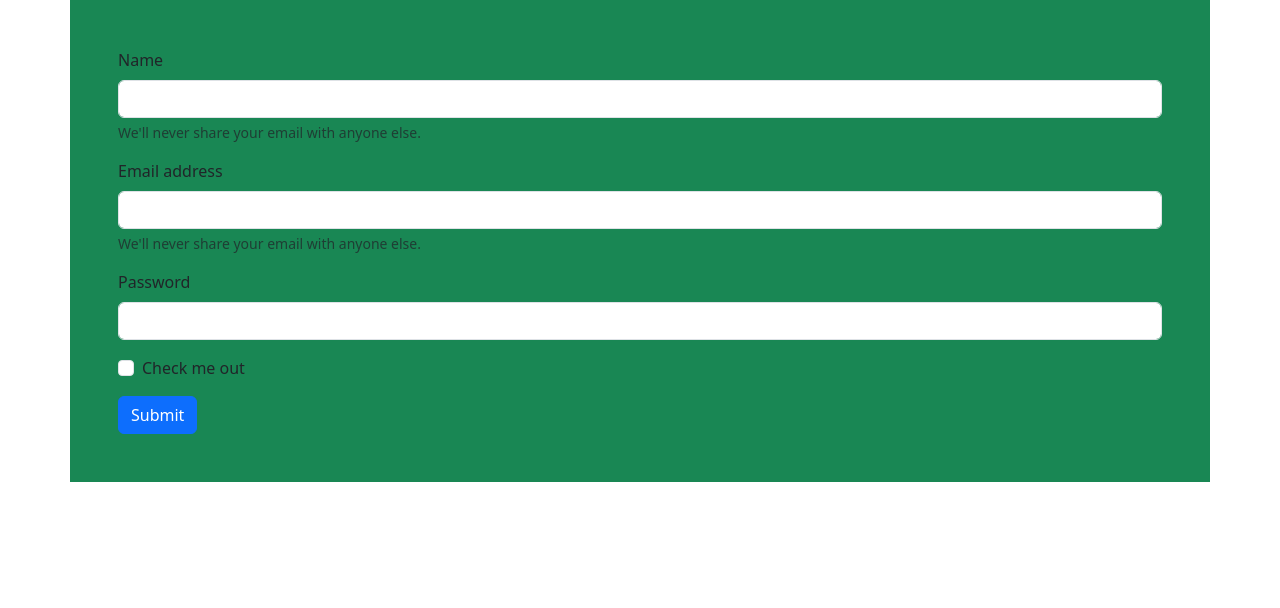
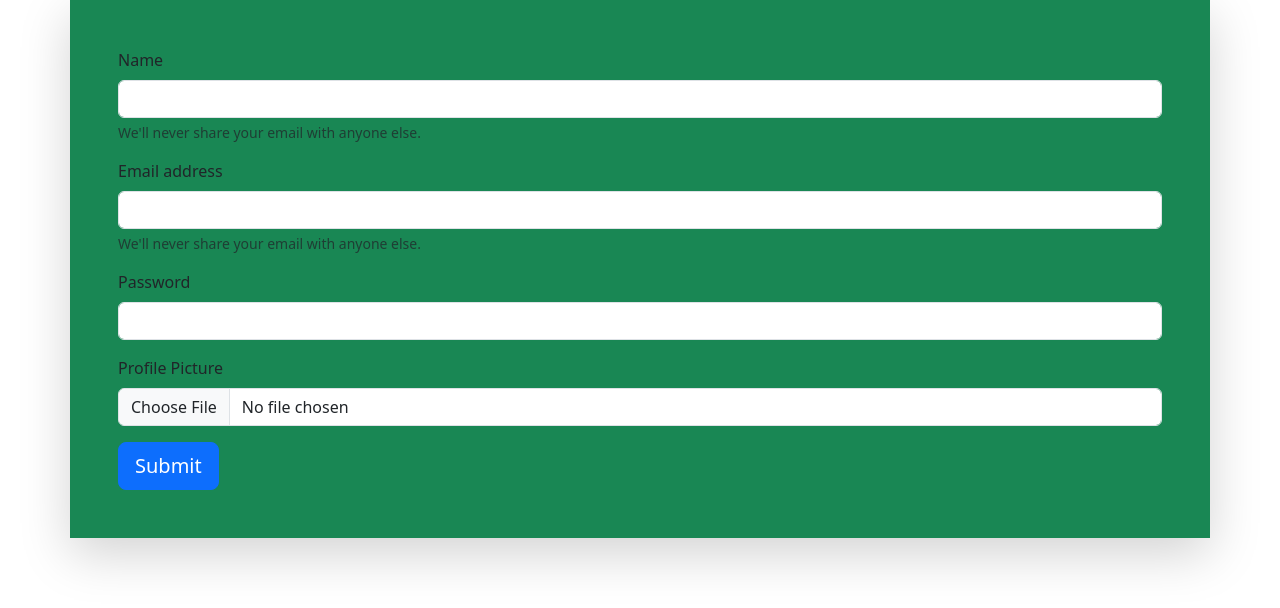
Before and after one commit to Itsajay12/Django_Crud, a Django app: page /forms/ in a window 1280 px wide. Shown: the part 56-664 px from the top of the page. Run offline with Django 4.2, Linux system fonts and the light colour scheme.

Commit message:
meadia dir created

```diff
--- a/crud/settings.py
+++ b/crud/settings.py
@@ -124,3 +124,5 @@ STATICFILES_DIRS=[os.path.join(BASE_DIR,'static')]
 # https://docs.djangoproject.com/en/4.2/ref/settings/#default-auto-field
 
 DEFAULT_AUTO_FIELD = 'django.db.models.BigAutoField'
+MEDIA_ROOT = os.path.join(BASE_DIR, 'media')
+MEDIA_URL = '/media/'
--- a/crud/urls.py
+++ b/crud/urls.py
@@ -17,6 +17,8 @@ Including another URLconf
 from django.contrib import admin
 from django.urls import path
 from home.views import*
+from django.conf import settings
+from django.conf.urls.static import static
 
 urlpatterns = [
     path('admin/', admin.site.urls),
@@ -26,3 +28,6 @@ urlpatterns = [
     path('update/<str:email>',update,name='update'),
     path('delete/<str:email>',delete,name='delete')
 ]
+if settings.DEBUG:
+        urlpatterns += static(settings.MEDIA_URL,
+                              document_root=settings.MEDIA_ROOT)
--- a/home/models.py
+++ b/home/models.py
@@ -5,3 +5,6 @@ class Login(models.Model):
     name=models.CharField(max_length=20)
     email=models.EmailField(primary_key=True)
     password=models.CharField(max_length=20)
+    profile_pic=models.ImageField(upload_to='uploads',null="No images")
+    def __str__(self) :
+        return self.name
--- a/home/templates/form.html
+++ b/home/templates/form.html
@@ -1,6 +1,6 @@
 {% extends "base.html" %}
 {% block content %}
-<form method="post"class="container bg-success p-5">
+<form method="post"class="container bg-success p-5 shadow-lg" enctype="multipart/form-data">
     {% csrf_token %}
     <div class="mb-3">
         <label for="exampleInputEmail1" class="form-label">Name</label>
@@ -16,10 +16,11 @@
       <label for="exampleInputPassword1" class="form-label">Password</label>
       <input type="password" name="password" class="form-control" id="exampleInputPassword1" required>
     </div>
-    <div class="mb-3 form-check">
-      <input type="checkbox" class="form-check-input" id="exampleCheck1">
-      <label class="form-check-label" for="exampleCheck1">Check me out</label>
+    <div class="mb-3">
+      <label for="exampleInputPassword1" class="form-label">Profile Picture</label>
+      <input type="file" name="file1" class="form-control" id="exampleInputPassword1" required>
     </div>
-    <button type="submit" class="btn btn-primary">Submit</button>
+
+    <button type="submit" class="btn btn-primary btn-lg">Submit</button>
   </form>
 {% endblock content %}
--- a/home/views.py
+++ b/home/views.py
@@ -1,24 +1,36 @@
 from django.shortcuts import render
-from .models import*
+from .models import *
 # Create your views here.
+
+
 def index(request):
-    return render(request,'index.html')
+    return render(request, 'index.html')
+
+
 def forms(request):
-    if request.method=="POST":
-        query=Login.objects.create(name=request.POST['name'],email=request.POST['email'],password=request.POST['password'])
+    if request.method == "POST":
+        query = Login.objects.create(
+            name=request.POST['name'], email=request.POST['email'], password=request.POST['password'],profile_pic=request.FILES['file1'])
         query.save()
         return view(request)
-    return render(request,'form.html')
+    return render(request, 'form.html')
+
+
 def view(request):
-    query=Login.objects.all()
-    return render(request,'view.html',{"query":query})
-def update(request,email):
-    query=Login.objects.filter(email=email)
-    if request.method=="POST":
-        Login.objects.filter(email = email).update(name=request.POST['name'],password=request.POST['password'])
+    query = Login.objects.all()
+    return render(request, 'view.html', {"query": query})
+
+
+def update(request, email):
+    query = Login.objects.filter(email=email)
+    if request.method == "POST":
+        Login.objects.filter(email=email).update(
+            name=request.POST['name'], password=request.POST['password'])
         return index(request)
-    return render(request,'update.html',{"query":query})
-def delete(request,email):
+    return render(request, 'update.html', {"query": query})
+
+
+def delete(request, email):
     Login.objects.filter(email=email).delete()
 
     return index(request)
```
Also changed, not shown: home/templates/update.html (+5 -8 lines), home/templates/view.html (+22 -15 lines), db.sqlite3, home/migrations/0002_login_profile_pic.py (added), media/uploads/1.jpeg (added), uploads/2.jpeg (added), 2 other files.
